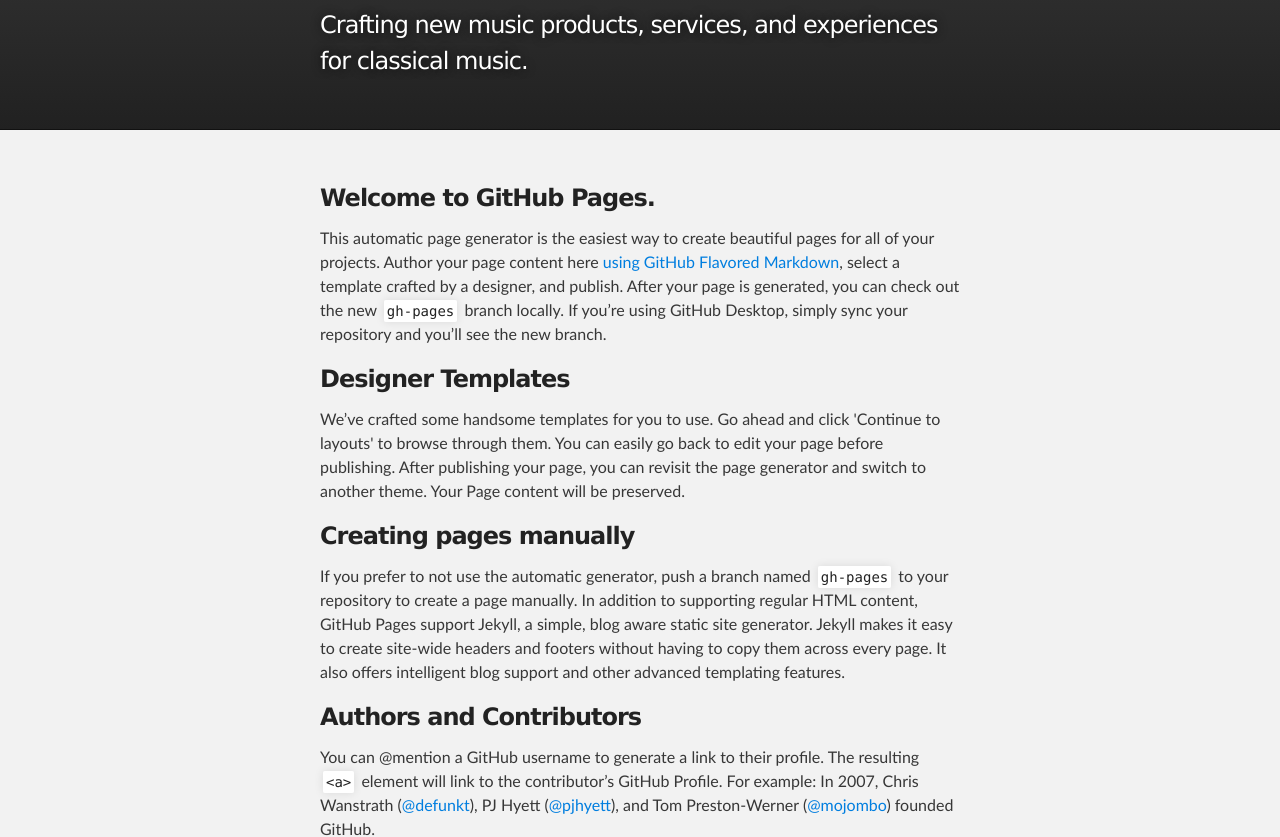
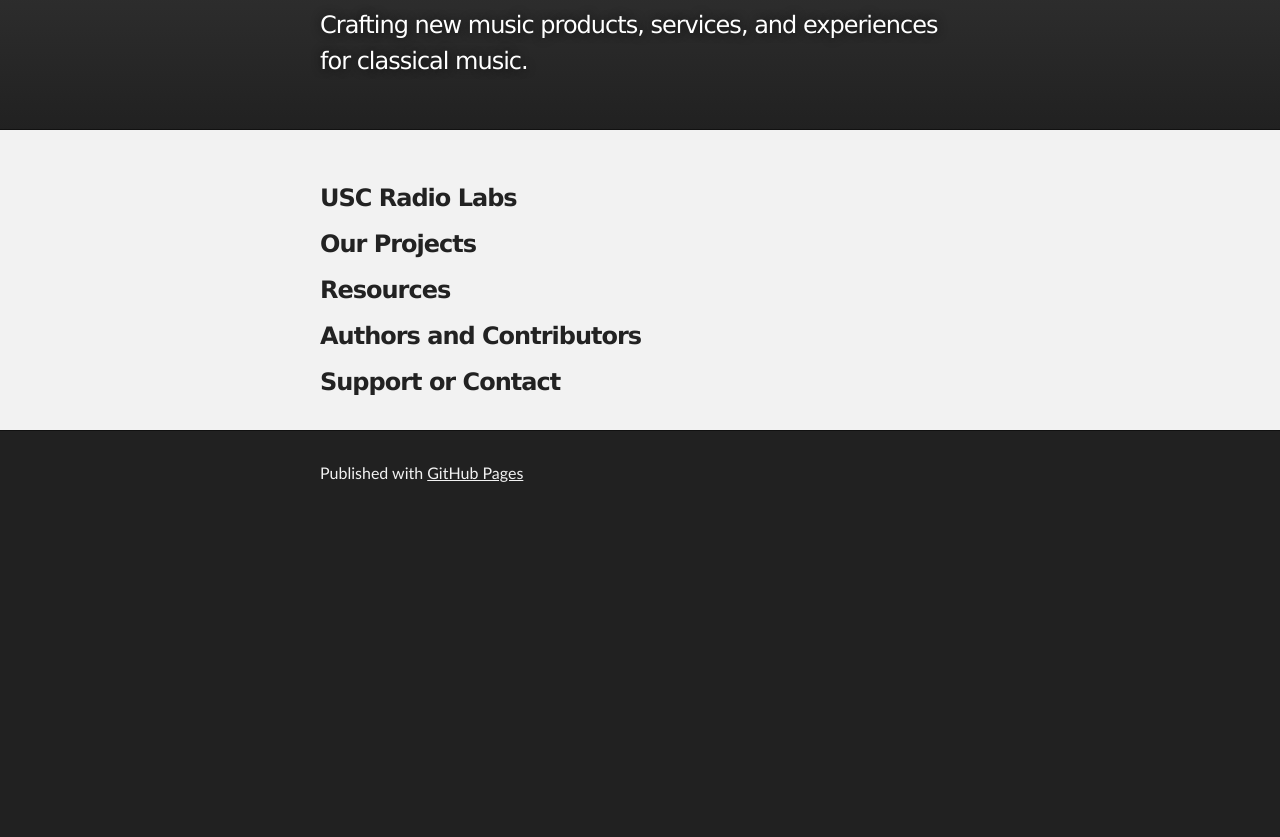
Before and after one commit to uscradiogroup/uscradiogroup.github.io, a plain HTML site: page index.html in a window 1280 px wide. Shown: the part 116-953 px from the top of the page. After the commit the page ends 800 px from the top, so only its background shows below. Drawn offline with Linux system fonts and the light colour scheme.

Commit message:
Replace master branch with page content via GitHub

```diff
--- a/index.html
+++ b/index.html
@@ -28,29 +28,19 @@
     <div id="main_content_wrap" class="outer">
       <section id="main_content" class="inner">
         <h3>
-<a id="welcome-to-github-pages" class="anchor" href="#welcome-to-github-pages" aria-hidden="true"><span aria-hidden="true" class="octicon octicon-link"></span></a>Welcome to GitHub Pages.</h3>
-
-<p>This automatic page generator is the easiest way to create beautiful pages for all of your projects. Author your page content here <a href="https://guides.github.com/features/mastering-markdown/">using GitHub Flavored Markdown</a>, select a template crafted by a designer, and publish. After your page is generated, you can check out the new <code>gh-pages</code> branch locally. If you’re using GitHub Desktop, simply sync your repository and you’ll see the new branch.</p>
+<a id="usc-radio-labs" class="anchor" href="#usc-radio-labs" aria-hidden="true"><span aria-hidden="true" class="octicon octicon-link"></span></a>USC Radio Labs</h3>
 
 <h3>
-<a id="designer-templates" class="anchor" href="#designer-templates" aria-hidden="true"><span aria-hidden="true" class="octicon octicon-link"></span></a>Designer Templates</h3>
-
-<p>We’ve crafted some handsome templates for you to use. Go ahead and click 'Continue to layouts' to browse through them. You can easily go back to edit your page before publishing. After publishing your page, you can revisit the page generator and switch to another theme. Your Page content will be preserved.</p>
+<a id="our-projects" class="anchor" href="#our-projects" aria-hidden="true"><span aria-hidden="true" class="octicon octicon-link"></span></a>Our Projects</h3>
 
 <h3>
-<a id="creating-pages-manually" class="anchor" href="#creating-pages-manually" aria-hidden="true"><span aria-hidden="true" class="octicon octicon-link"></span></a>Creating pages manually</h3>
-
-<p>If you prefer to not use the automatic generator, push a branch named <code>gh-pages</code> to your repository to create a page manually. In addition to supporting regular HTML content, GitHub Pages support Jekyll, a simple, blog aware static site generator. Jekyll makes it easy to create site-wide headers and footers without having to copy them across every page. It also offers intelligent blog support and other advanced templating features.</p>
+<a id="resources" class="anchor" href="#resources" aria-hidden="true"><span aria-hidden="true" class="octicon octicon-link"></span></a>Resources</h3>
 
 <h3>
 <a id="authors-and-contributors" class="anchor" href="#authors-and-contributors" aria-hidden="true"><span aria-hidden="true" class="octicon octicon-link"></span></a>Authors and Contributors</h3>
 
-<p>You can @mention a GitHub username to generate a link to their profile. The resulting <code>&lt;a&gt;</code> element will link to the contributor’s GitHub Profile. For example: In 2007, Chris Wanstrath (<a href="https://github.com/defunkt" class="user-mention">@defunkt</a>), PJ Hyett (<a href="https://github.com/pjhyett" class="user-mention">@pjhyett</a>), and Tom Preston-Werner (<a href="https://github.com/mojombo" class="user-mention">@mojombo</a>) founded GitHub.</p>
-
 <h3>
 <a id="support-or-contact" class="anchor" href="#support-or-contact" aria-hidden="true"><span aria-hidden="true" class="octicon octicon-link"></span></a>Support or Contact</h3>
-
-<p>Having trouble with Pages? Check out our <a href="https://help.github.com/pages">documentation</a> or <a href="https://github.com/contact">contact support</a> and we’ll help you sort it out.</p>
       </section>
     </div>
 
```
Also changed, not shown: params.json (+1 -1 lines).
